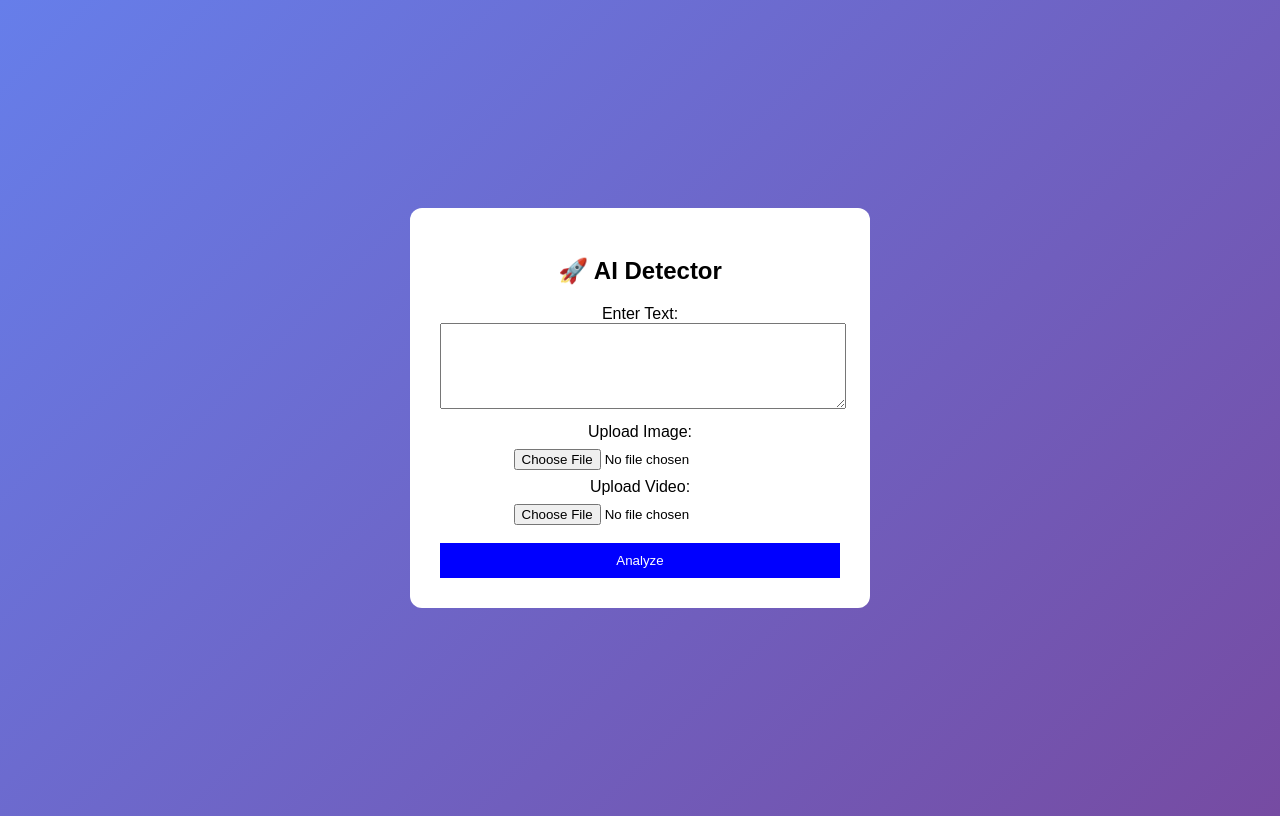
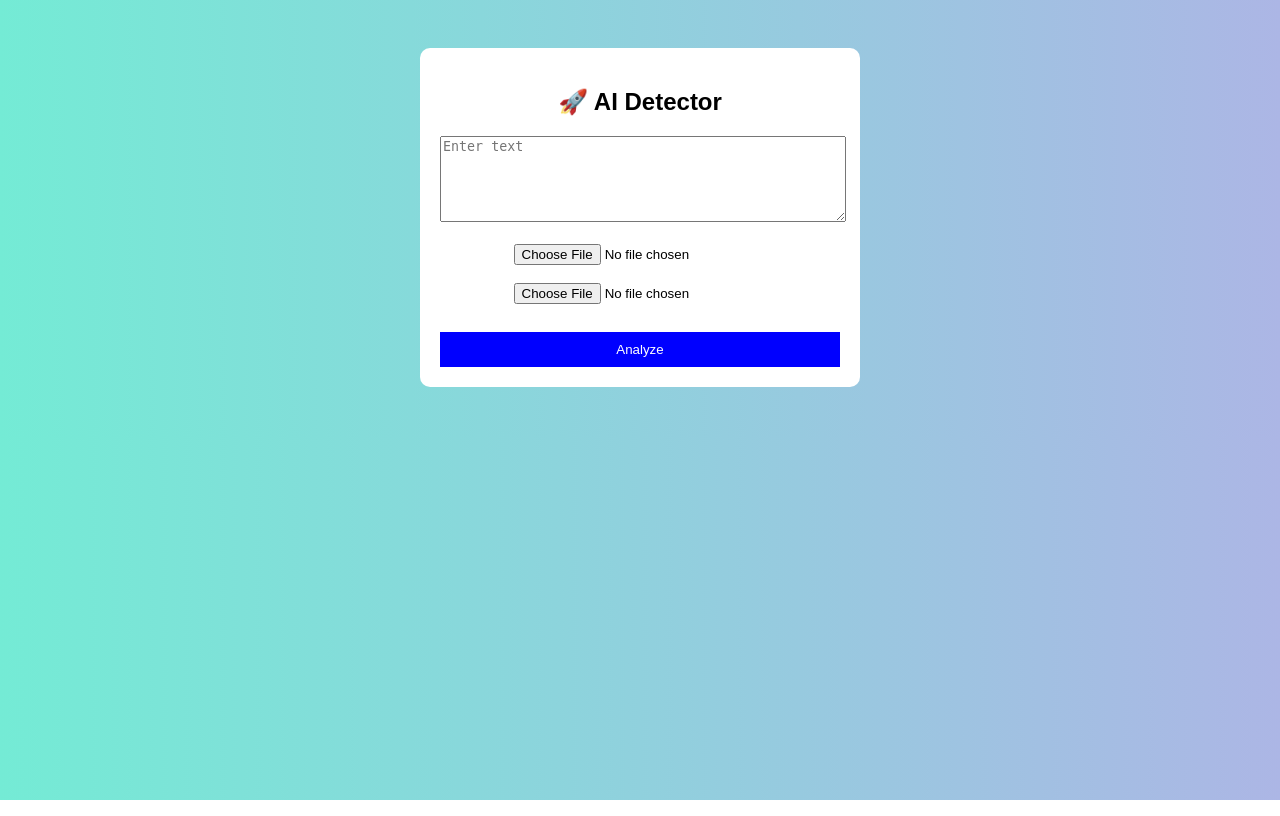
Before and after one commit to aashishyogi7462-dotcom/ai-detector, a Flask app: page / in a window 1280 px wide. Run offline with Flask 3, Linux system fonts and the light colour scheme.

Commit message:
final real system

```diff
--- a/templates/index.html
+++ b/templates/index.html
@@ -5,45 +5,31 @@
     <style>
         body {
             font-family: Arial;
-            background: linear-gradient(135deg, #667eea, #764ba2);
-            color: white;
-            display: flex;
-            justify-content: center;
-            align-items: center;
-            height: 100vh;
+            background: linear-gradient(to right, #74ebd5, #ACB6E5);
+            text-align: center;
+            padding: 40px;
         }
 
         .box {
             background: white;
-            color: black;
-            padding: 30px;
-            border-radius: 12px;
+            padding: 20px;
+            border-radius: 10px;
             width: 400px;
-            text-align: center;
-        }
-
-        h2 {
-            margin-bottom: 20px;
+            margin: auto;
         }
 
         textarea {
             width: 100%;
             height: 80px;
-            margin-bottom: 10px;
-        }
-
-        input {
-            margin: 8px 0;
         }
 
         button {
             background: blue;
             color: white;
             padding: 10px;
+            width: 100%;
             border: none;
-            width: 100%;
             margin-top: 10px;
-            cursor: pointer;
         }
 
         .result {
@@ -55,6 +41,7 @@
         .text { background: #d4edda; }
         .image { background: #cce5ff; }
         .video { background: #f8d7da; }
+
     </style>
 </head>
 
@@ -65,32 +52,24 @@
 
     <form method="POST" enctype="multipart/form-data">
 
-        <!-- TEXT -->
-        <label>Enter Text:</label>
-        <textarea name="text"></textarea>
+        <textarea name="text" placeholder="Enter text"></textarea><br><br>
 
-        <!-- IMAGE -->
-        <label>Upload Image:</label><br>
-        <input type="file" name="image"><br>
-
-        <!-- VIDEO -->
-        <label>Upload Video:</label><br>
-        <input type="file" name="video"><br>
+        <input type="file" name="image"><br><br>
+        <input type="file" name="video"><br><br>
 
         <button type="submit">Analyze</button>
     </form>
 
-    <!-- RESULTS -->
     {% if text_result %}
-        <div class="result text">{{ text_result }}</div>
+    <div class="result text">{{ text_result }}</div>
     {% endif %}
 
     {% if image_result %}
-        <div class="result image">{{ image_result }}</div>
+    <div class="result image">{{ image_result }}</div>
     {% endif %}
 
     {% if video_result %}
-        <div class="result video">{{ video_result }}</div>
+    <div class="result video">{{ video_result }}</div>
     {% endif %}
 
 </div>
```
